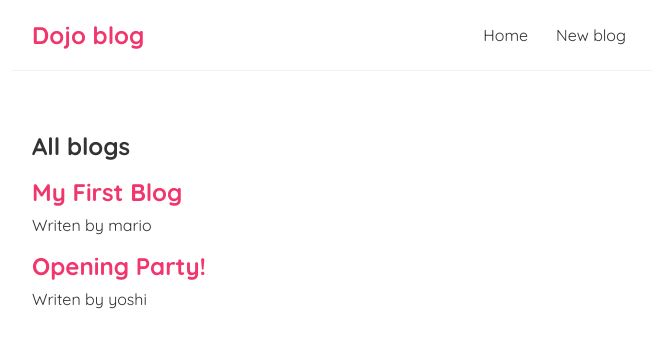
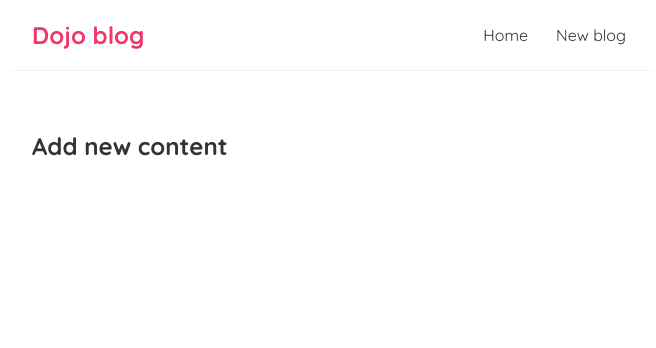
Before and after one commit to sinigers/React, a React (Create React App) app in the folder React-Study/dojo-blog/: page /create in a window 1280 px wide. Shown: the top 348 px of the page, without its empty margins (308-964 px from the left). Built offline with nearby package versions, Linux system fonts and the light colour scheme; data requests are answered from the project's data file.

Commit message:
Exact Match Routes

```diff
--- a/React-Study/dojo-blog/src/App.js
+++ b/React-Study/dojo-blog/src/App.js
@@ -1,5 +1,6 @@
 import Navbar from "./Navbar";
 import Home from "./Home";
+import Create from "./Create";
 import { BrowserRouter as Router, Route, Switch } from "react-router-dom";
 
 function App() {
@@ -9,8 +10,12 @@
         <Navbar />
         <div className="content">
           <Switch>
-            <Route path="/">
+            <Route exact path="/">  {/* tochno/palno sywpadenie na putia */}
+
               <Home />
+            </Route>
+            <Route path="/create">
+              <Create />
             </Route>
           </Switch>
         </div>
--- /dev/null
+++ b/React-Study/dojo-blog/src/Create.js
@@ -0,0 +1,9 @@
+const Create = () => {
+    return (
+        <div className="create">
+            <h2>Add new content</h2>
+        </div>
+     );
+}
+
+export default Create;
```
